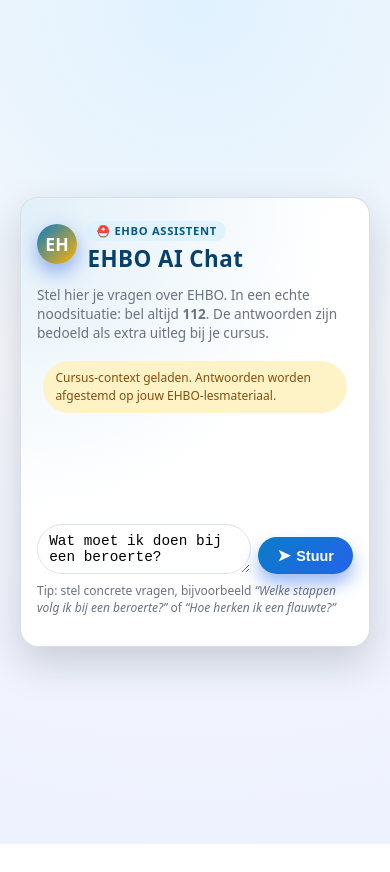
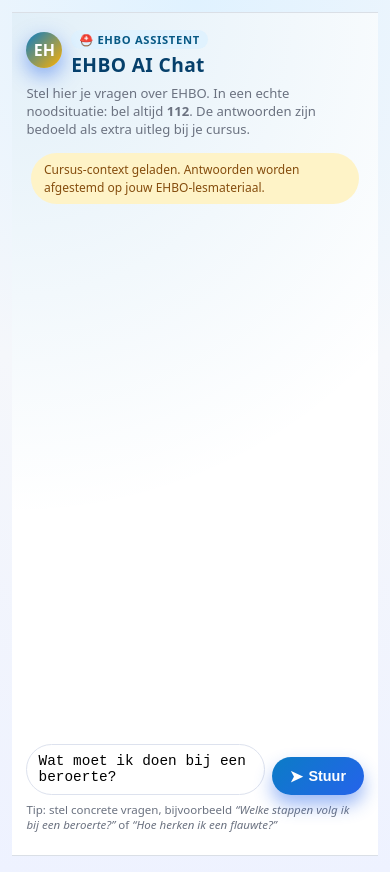
Before and after one commit to DrvDispatch/ehbo, a plain HTML site: page chat.html in a window 390 px wide. Before the commit the page ends 844 px from the top, so only its background shows below. Drawn offline with nearby package versions, Linux system fonts and the light colour scheme.

Commit message:
Refactor chat.html for style and functionality improvements
Refactor styles and layout for improved responsiveness and aesthetics. Update API model ID and adjust input field properties.

```diff
--- a/chat.html
+++ b/chat.html
@@ -23,7 +23,11 @@
       --radius-lg: 18px;
     }
 
-    * { box-sizing: border-box; }
+    * {
+      box-sizing: border-box;
+    }
+
+    /* Mobile-first layout */
 
     body {
       margin: 0;
@@ -31,25 +35,30 @@
       background: var(--bg-gradient);
       color: var(--text);
       min-height: 100vh;
-      display: flex;
-      align-items: center;
-      justify-content: center;
-      padding: 1.25rem;
     }
 
     .wrapper {
       width: 100%;
       max-width: 780px;
+      margin: 0 auto;
+      padding: 0.75rem 0.75rem 1rem;
+      display: flex;
     }
 
     .card {
       background: var(--card);
       border-radius: var(--radius-lg);
       border: 1px solid rgba(148, 163, 184, 0.35);
-      padding: 1.25rem 1.3rem 1.1rem;
+      padding: 0.85rem 0.9rem 0.7rem;
       box-shadow: var(--shadow-soft);
       position: relative;
       overflow: hidden;
+
+      /* make card fill height on mobile */
+      display: flex;
+      flex-direction: column;
+      width: 100%;
+      min-height: calc(100vh - 1.5rem);
     }
 
     .card::before {
@@ -63,18 +72,21 @@
     .card-inner {
       position: relative;
       z-index: 1;
+      display: flex;
+      flex-direction: column;
+      flex: 1;
     }
 
     header {
       display: flex;
       align-items: center;
-      gap: 0.65rem;
-      margin-bottom: 0.7rem;
+      gap: 0.55rem;
+      margin-bottom: 0.55rem;
     }
 
     .logo {
-      width: 40px;
-      height: 40px;
+      width: 36px;
+      height: 36px;
       border-radius: 999px;
       background: linear-gradient(135deg, var(--primary), var(--accent));
       display: flex;
@@ -82,10 +94,11 @@
       justify-content: center;
       color: #fff;
       font-weight: 800;
-      font-size: 1.1rem;
+      font-size: 1rem;
       box-shadow: 0 8px 20px rgba(37, 99, 235, 0.5);
       transform: translateY(0);
       animation: float 4s ease-in-out infinite;
+      flex-shrink: 0;
     }
 
     @keyframes float {
@@ -94,7 +107,7 @@
     }
 
     h1 {
-      font-size: 1.4rem;
+      font-size: 1.2rem;
       margin: 0;
       color: var(--primary-dark);
       letter-spacing: 0.02em;
@@ -104,7 +117,7 @@
       display: inline-flex;
       align-items: center;
       gap: 0.25rem;
-      padding: 0.15rem 0.55rem;
+      padding: 0.12rem 0.5rem;
       border-radius: 999px;
       background: #e0f2fe;
       color: #075985;
@@ -116,17 +129,16 @@
     }
 
     .subtitle {
-      font-size: 0.85rem;
+      font-size: 0.82rem;
       color: var(--muted);
-      margin: 0 0 0.75rem;
+      margin: 0 0 0.6rem;
     }
 
     #messages {
-      max-height: 420px;
-      min-height: 160px;
+      flex: 1;
       overflow-y: auto;
-      padding: 0.4rem 0.35rem 0.25rem;
-      margin-bottom: 0.6rem;
+      padding: 0.35rem 0.3rem 0.3rem;
+      margin-bottom: 0.45rem;
       font-size: 0.9rem;
       display: flex;
       flex-direction: column;
@@ -134,7 +146,7 @@
     }
 
     .msg {
-      padding: 0.5rem 0.7rem;
+      padding: 0.45rem 0.6rem;
       border-radius: 14px;
       line-height: 1.5;
       max-width: 90%;
@@ -214,17 +226,18 @@
 
     #input-row {
       display: flex;
-      gap: 0.45rem;
+      gap: 0.4rem;
       align-items: flex-end;
+      padding-top: 0.1rem;
     }
 
     #user-input {
       flex: 1;
       font-size: 0.9rem;
-      resize: vertical;
-      min-height: 2.6rem;
-      max-height: 6rem;
-      padding: 0.5rem 0.7rem;
+      resize: none;
+      min-height: 2.4rem;
+      max-height: 5.5rem;
+      padding: 0.55rem 0.7rem;
       border-radius: 999px;
       border: 1px solid var(--border);
       outline: none;
@@ -239,7 +252,7 @@
     button {
       border: none;
       border-radius: 999px;
-      padding: 0.55rem 1.2rem;
+      padding: 0.6rem 1.1rem;
       background: linear-gradient(135deg, var(--primary), #2563eb);
       color: white;
       font-weight: 600;
@@ -252,6 +265,7 @@
       box-shadow: 0 10px 18px rgba(37, 99, 235, 0.45);
       transform: translateY(0);
       transition: transform 0.15s ease-out, box-shadow 0.15s ease-out;
+      flex-shrink: 0;
     }
 
     button:hover:not(:disabled) {
@@ -275,18 +289,57 @@
     }
 
     .footer-note {
-      margin-top: 0.5rem;
+      margin-top: 0.45rem;
       font-size: 0.75rem;
       color: var(--muted);
     }
 
-    @media (max-width: 640px) {
+    /* Desktop / tablet tweaks */
+    @media (min-width: 768px) {
+      body {
+        display: flex;
+        align-items: center;
+        justify-content: center;
+      }
+
+      .wrapper {
+        padding: 1.5rem;
+      }
+
       .card {
-        padding-inline: 1rem;
+        padding: 1.25rem 1.3rem 1rem;
+        min-height: 600px;
+        max-height: 820px;
       }
 
       #messages {
-        max-height: 360px;
+        max-height: none;
+      }
+
+      h1 {
+        font-size: 1.4rem;
+      }
+
+      .subtitle {
+        font-size: 0.85rem;
+      }
+    }
+
+    @media (max-width: 480px) {
+      .card {
+        border-radius: 0;
+        box-shadow: none;
+        border-left: none;
+        border-right: none;
+        min-height: 100vh;
+      }
+
+      header {
+        margin-bottom: 0.4rem;
+      }
+
+      .footer-note {
+        font-size: 0.72rem;
       }
     }
   </style>
@@ -332,9 +385,10 @@
 
   <script>
     /************* CONFIG *************/
-    const GEMINI_API_KEY = "AIzaSyDLRKQ_2t9EPSK3R6DcftrrQUiSjMuSsE0"; // <— laat je key hier staan
+    const GEMINI_API_KEY = "AIzaSyDLRKQ_2t9EPSK3R6DcftrrQUiSjMuSsE0"; // jouw key
 
-    const MODEL_ID = "gemini-flash-lite-latest";
+    // Sneller/beter model zonder thinkingConfig-issues:
+    const MODEL_ID = "gemini-2.0-flash-exp";
 
     const GEMINI_URL =
       "https://generativelanguage.googleapis.com/v1beta/models/" +
@@ -342,7 +396,6 @@
       ":generateContent?key=" +
       encodeURIComponent(GEMINI_API_KEY);
 
-    // context file naast chat.html
     const CONTEXT_FILE = "./contextprompt.txt";
 
     /************* STATE *************/
@@ -410,7 +463,6 @@
       for (let i = messagesEl.children.length - 1; i >= 0; i--) {
         const child = messagesEl.children[i];
         if (child.classList.contains("model")) {
-          // rebuild to keep label + markdown formatting
           const replacement = createMessageElement("model", text, isMarkdown);
           messagesEl.replaceChild(replacement, child);
           messagesEl.scrollTop = messagesEl.scrollHeight;
@@ -467,7 +519,7 @@
         const body = {
           contents: chatHistory,
           generationConfig: {
-
+            temperature: 0.4
           }
         };
 
@@ -533,7 +585,7 @@
     // eerste vraag alvast invullen
     inputEl.value = "Wat moet ik doen bij een beroerte?";
 
-    // probeer context alvast te laden zodat je meteen ziet of het werkt
+    // context alvast proberen te laden
     ensureSystemContextLoaded();
   </script>
 </body>
```
